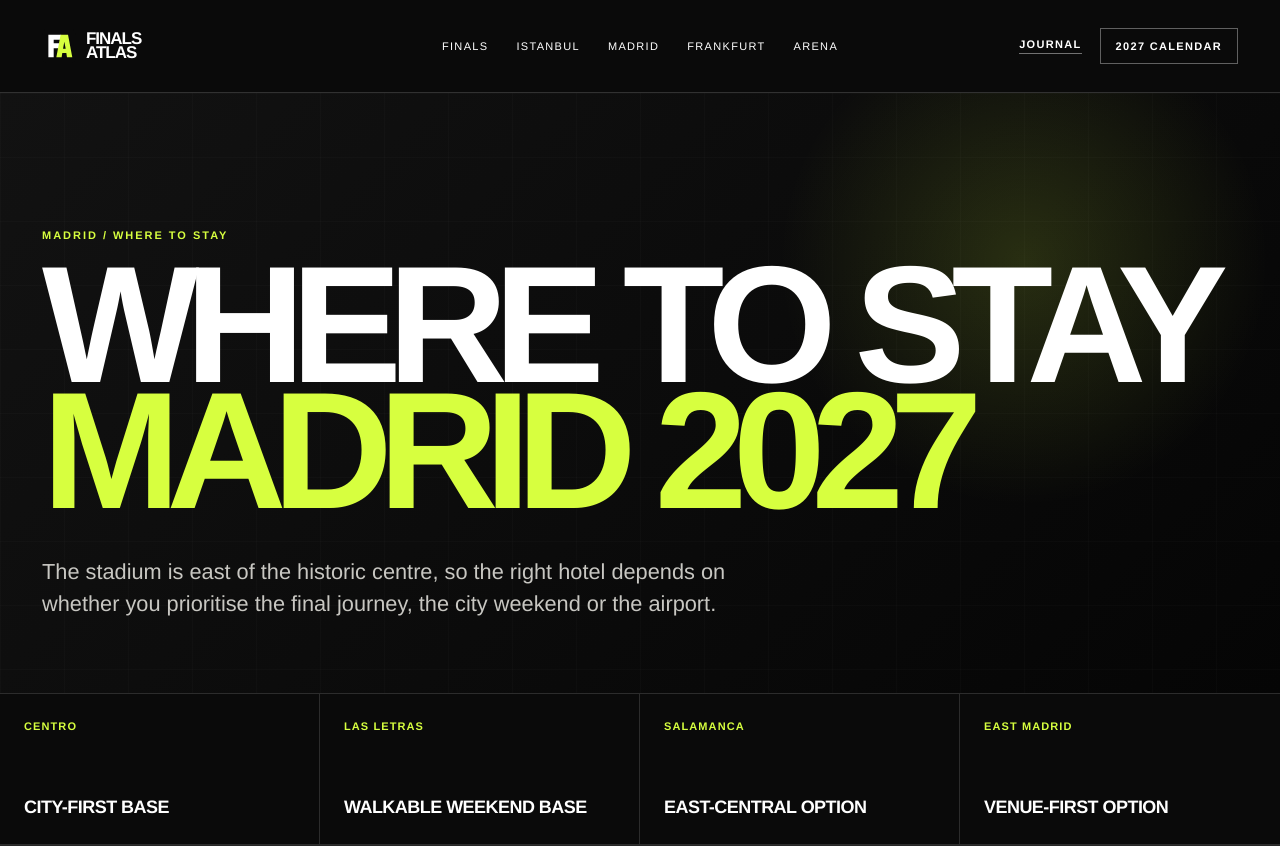
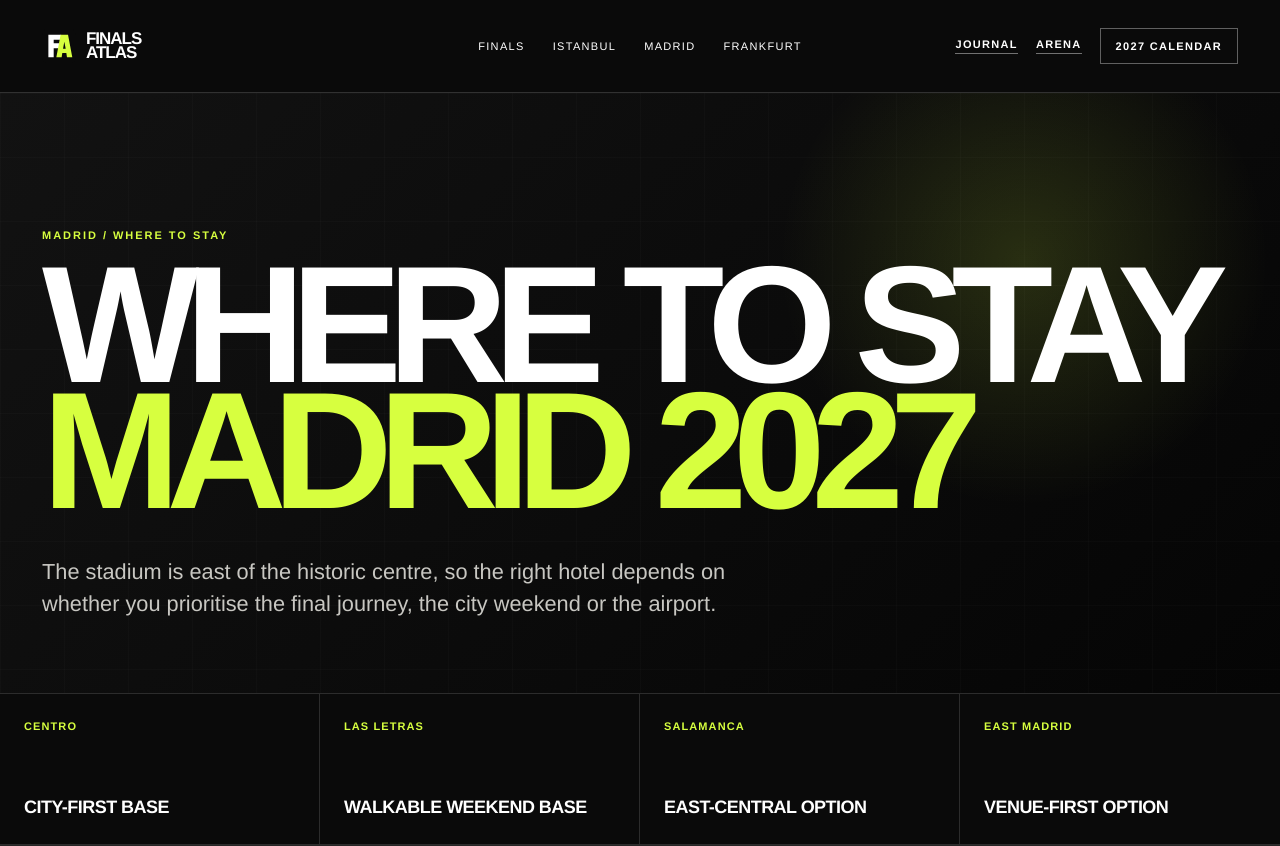
Before and after one commit to istanbulhighlights34-star/finalistanbul, a Next.js app: page /cities/madrid/where-to-stay in a window 1280 px wide. Shown: the top 846 px of the page. Built offline with nearby package versions, Linux system fonts and the light colour scheme.

Commit message:
Place Arena beside Journal in travel header

```diff
--- a/app/_components/TravelGuide.tsx
+++ b/app/_components/TravelGuide.tsx
@@ -48,10 +48,10 @@ export default function TravelGuide({
           <Link href="/cities/istanbul">Istanbul</Link>
           <Link href="/cities/madrid">Madrid</Link>
           <Link href="/cities/frankfurt">Frankfurt</Link>
-          <Link href="/arena">Arena</Link>
         </nav>
         <div className="header-actions">
           <Link className="header-blog" href="/blog">Journal</Link>
+          <Link className="header-blog" href="/arena">Arena</Link>
           <Link className="header-cta" href="/finals">2027 Calendar</Link>
         </div>
       </header>
```
